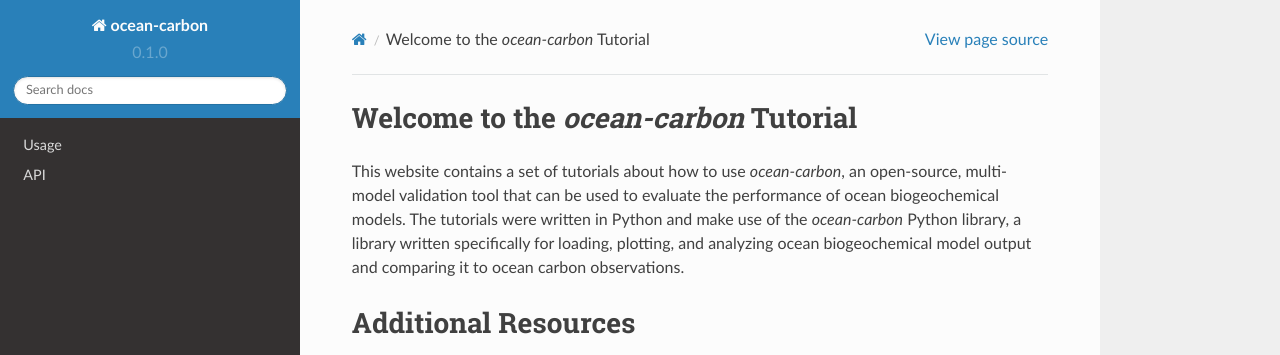
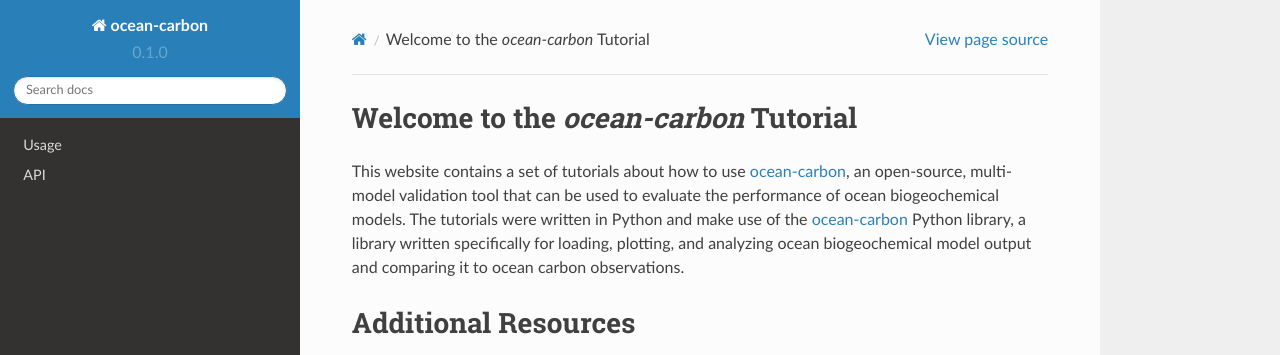
Before and after one commit to gelsworth/ocean-carbon, a Sphinx documentation site: the page built from docs/source/index.rst, in a window 1280 px wide. Shown: the top 355 px of the page. Built offline with Sphinx 7.4.7 and the Read the Docs theme 2.0.0, drawn with Linux system fonts in a browser that asks for light colours; pages that are not in the unit, such as notebooks, are missing from menus.

```diff
--- a/docs/source/index.rst
+++ b/docs/source/index.rst
@@ -1,7 +1,7 @@
 Welcome to the *ocean-carbon* Tutorial
 --------------------------------------
 
-This website contains a set of tutorials about how to use *ocean-carbon*, an open-source, multi-model validation tool that can be used to evaluate the performance of ocean biogeochemical models. The tutorials were written in Python and make use of the `ocean-carbon` Python library, a library written specifically for loading, plotting, and analyzing ocean biogeochemical model output and comparing it to ocean carbon observations.
+This website contains a set of tutorials about how to use `ocean-carbon`_, an open-source, multi-model validation tool that can be used to evaluate the performance of ocean biogeochemical models. The tutorials were written in Python and make use of the `ocean-carbon`_ Python library, a library written specifically for loading, plotting, and analyzing ocean biogeochemical model output and comparing it to ocean carbon observations.
 
 Additional Resources
 --------------------
```
